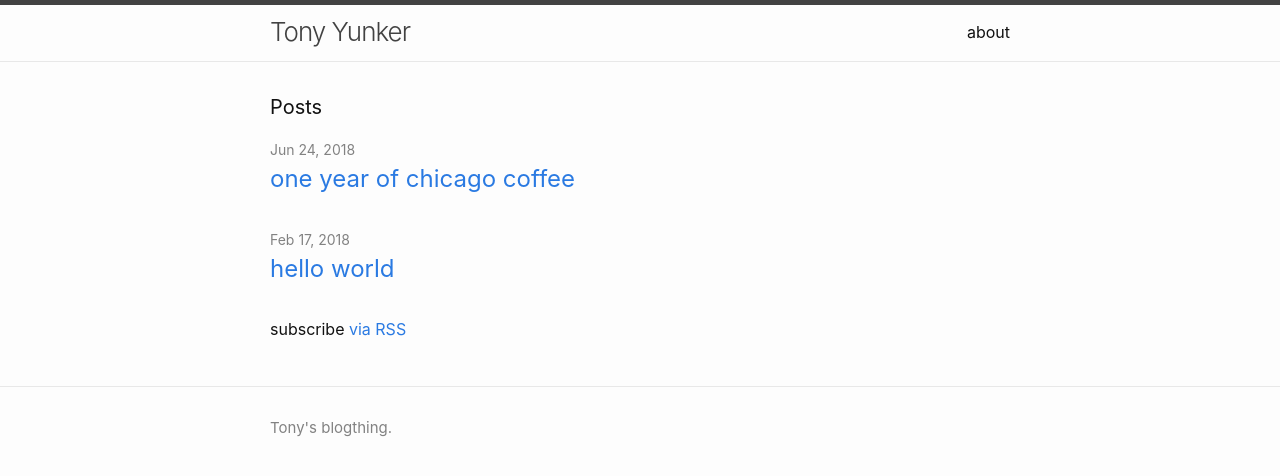
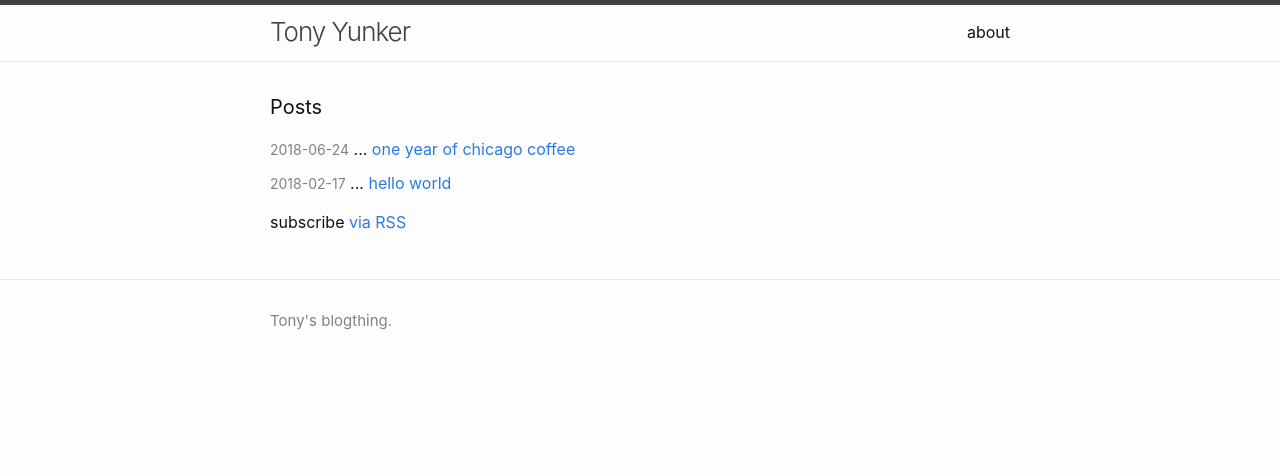
Before and after one commit to ayunker/ayunker.github.io, a Jekyll site: the page built from index.md, in a window 1280 px wide. Shown: the top 476 px of the page. Built offline with Jekyll 4.4.1, drawn with Linux system fonts in a browser that asks for light colours.

Commit message:
home page updates

```diff
--- a/_layouts/home.html
+++ b/_layouts/home.html
@@ -11,12 +11,10 @@ layout: default
   <ul class="post-list">
     {% for post in site.posts %}
       <li>
-        {% assign date_format = site.minima.date_format | default: "%b %-d, %Y" %}
+        {% assign date_format = "%Y-%m-%d" %}
         <span class="post-meta">{{ post.date | date: date_format }}</span>
-
-        <h2>
-          <a class="post-link" href="{{ post.url | relative_url }}">{{ post.title | escape }}</a>
-        </h2>
+        ...
+        <a href="{{ post.url | relative_url }}">{{ post.title | escape }}</a>
       </li>
     {% endfor %}
   </ul>
--- a/_sass/minima/_layout.scss
+++ b/_sass/minima/_layout.scss
@@ -188,7 +188,7 @@
   list-style: none;
 
   > li {
-    margin-bottom: $spacing-unit;
+    margin-bottom: $spacing-unit / 3;
   }
 }
 
```
